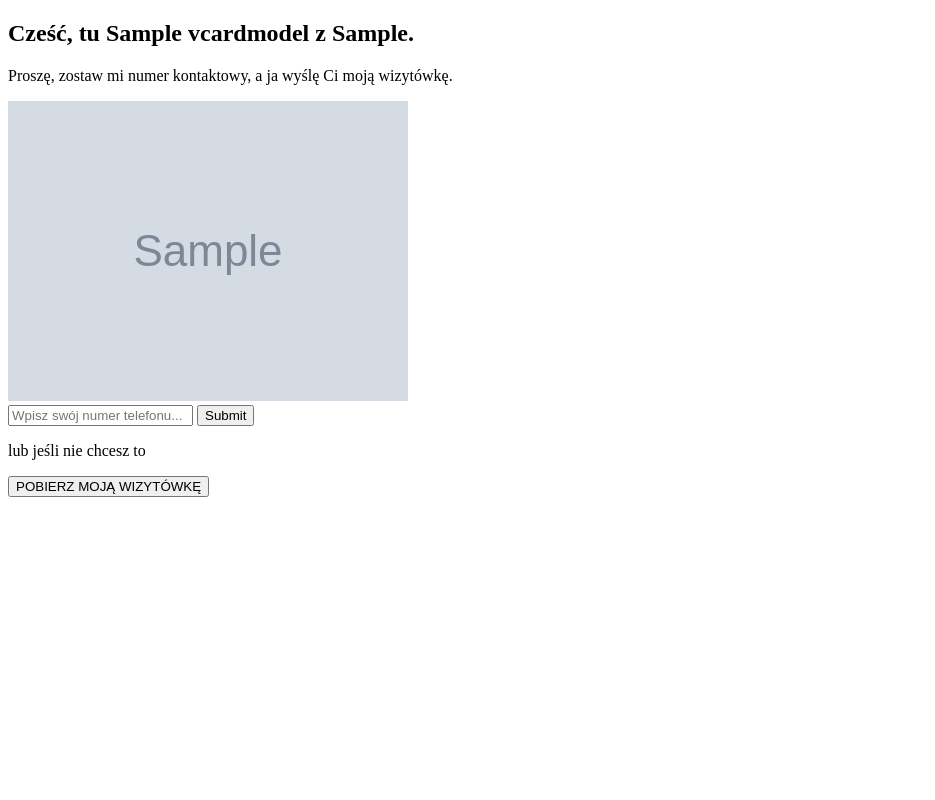
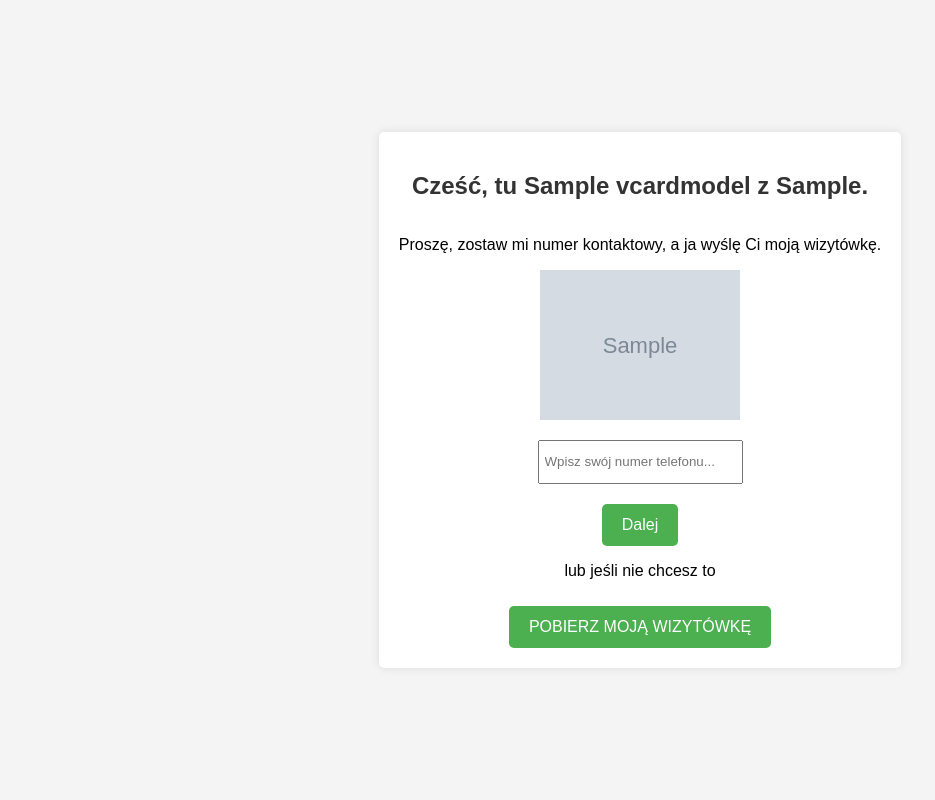
Before and after one commit to takado8/RAE_django_app, a Django app: a page that uses django_project/vcard/templates/vcard_main.html in a window 1280 px wide. Shown: the whole page, without its empty margins (0-935 px from the left). Run offline with Django 4.2, Linux system fonts and the light colour scheme; tables that the repository leaves empty hold one stand-in row (values such as "Sample post"); grey boxes marked "Sample" are stand-in pictures.

Commit message:
Update vcard_main.html

```diff
--- a/django_project/vcard/templates/vcard_main.html
+++ b/django_project/vcard/templates/vcard_main.html
@@ -1,4 +1,3 @@
-<!-- my_template.html -->
 <!DOCTYPE html>
 <html lang="en">
 <head>
@@ -6,18 +5,72 @@
     <meta http-equiv="X-UA-Compatible" content="IE=edge">
     <meta name="viewport" content="width=device-width, initial-scale=1.0">
     <title>{% block title %}Page Title{% endblock %}</title>
+    <style>
+        body {
+            font-family: Arial, sans-serif;
+            background-color: #f4f4f4;
+            margin: 0;
+            padding: 0;
+            display: flex;
+            justify-content: center;
+            align-items: center;
+            min-height: 100vh;
+        }
+        .container {
+            max-width: 800px;
+            padding: 20px;
+            background-color: #fff;
+            border-radius: 5px;
+            box-shadow: 0 0 10px rgba(0, 0, 0, 0.1);
+            margin: auto; /* Center the container horizontally */
+            display: flex;
+            flex-direction: column;
+            align-items: center; /* Center horizontally */
+        }
+        h2 {
+            color: #333;
+            text-align: center;
+        }
+        input[type="tel"] {
+            width: 100%;
+            height: 30px;
+            margin-bottom: 10px;
+            padding: 5px;
+        }
+
+        form {
+            margin-top: 20px;
+            display: flex;
+            flex-direction: column;
+            align-items: center;
+        }
+
+        button {
+            background-color: #4CAF50;
+            color: white;
+            font-size: 16px;
+            padding: 12px 20px;
+            border: none;
+            border-radius: 5px;
+            cursor: pointer;
+            margin-top: 10px; /* Added margin */
+        }
+        button:hover {
+            background-color: #45a049;
+        }
+    </style>
 </head>
 <body>
-    <div>
-        <h2>{% block header %}Cześć, tu {{ data.name }} z {{ data.organization }}.{% endblock %}</h2>
-        <p>{% block short_text %}Proszę, zostaw mi numer kontaktowy, a ja wyślę Ci moją wizytówkę.{% endblock %}</p>
-        <img src="{% block image %}{{ data.img_url }}{% endblock %}" alt="Image">
-        <form method="post" enctype="multipart/form-data">
+    <div class="container">
+        <h2>Cześć, tu {{ data.name }} z {{ data.organization }}.</h2>
+        <p>Proszę, zostaw mi numer kontaktowy, a ja wyślę Ci moją wizytówkę.</p>
+        <img src="{{ data.img_url }}" alt="Image" style="max-width: 200px; max-height: 400px; align-self: center;">
+        <form action="" method="post" enctype="multipart/form-data">
             {% csrf_token %}
-            <input type="tel" id="phone" name="phone" placeholder="Wpisz swój numer telefonu...">
-            <button type="submit">Submit</button>
+            <input type="tel" id="phone" name="phone" placeholder="Wpisz swój numer telefonu..." required>
+            <button type="submit">Dalej</button>
         </form>
-        <p>{% block additional_text %}lub jeśli nie chcesz to{% endblock %}</p>
+        <p>lub jeśli nie chcesz to</p>
         <a href="{% url 'download_vcf' data.vcard_id %}"><button>POBIERZ MOJĄ WIZYTÓWKĘ</button></a>
     </div>
 </body>
```
